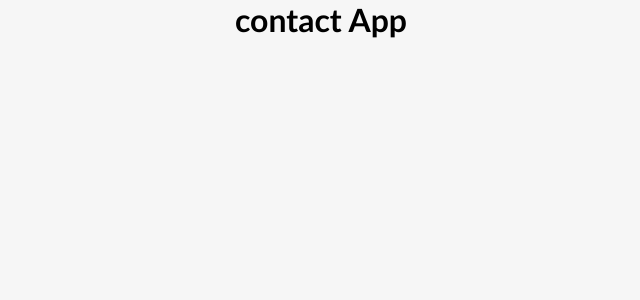
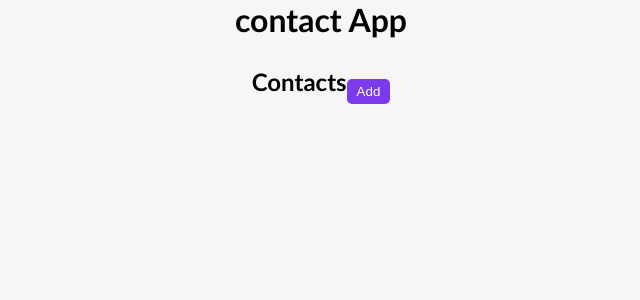
Before and after one commit to BabakMovahhedi/contact-app, a React (Create React App) app: page / in a window 1280 px wide. Shown: the top 300 px of the page, without its empty margins (319-959 px from the left). Built offline with nearby package versions, Linux system fonts and the light colour scheme.

Commit message:
routes add

```diff
--- a/package.json
+++ b/package.json
@@ -6,6 +6,7 @@
     "@testing-library/jest-dom": "^5.16.4",
     "@testing-library/react": "^13.2.0",
     "@testing-library/user-event": "^13.5.0",
+    "axios": "^0.27.2",
     "react": "^18.1.0",
     "react-dom": "^18.1.0",
     "react-router-dom": "^6.3.0",
--- a/src/App.js
+++ b/src/App.js
@@ -3,7 +3,9 @@ import { useEffect, useState } from 'react';
 import { Route, Routes } from 'react-router-dom';
 import AddContact from './components/AddContact/AddContact';
 import ContactList from './components/ContactList/ContactList';
+
 import './App.css';
+import DetaileUser from './components/DetaileUser/DetaileUser';
 
 
 function App() {
@@ -24,8 +26,9 @@ function App() {
 
 
 useEffect(()=>{
-  const newContact= JSON.parse(localStorage.getItem("contacts") );
-  if(newContact) setContacts(newContact);
+  // const newContact= JSON.parse(localStorage.getItem("contacts") );
+  // if(newContact) setContacts(newContact);
+
 },[]);
 
 useEffect(()=>{
@@ -38,7 +41,7 @@ useEffect(()=>{
     <div className="App">
     <h1>contact App</h1>
     <Routes>
-
+      <Route path='/user/:id' element={<DetaileUser/>} />
       <Route path='/add' element={ <AddContact  AddContactHandler={AddContactHandler}  /> } />
       <Route path='/' element={ <ContactList contacts={contacts} onDelete={onDelete}/>} />
 
--- a/src/components/AddContact/AddContact.js
+++ b/src/components/AddContact/AddContact.js
@@ -1,17 +1,18 @@
 import { useState } from "react";
-
+import {useNavigate} from 'react-router-dom';
 import './AddContact.css';
 const AddContact = ({AddContactHandler}) => {
     const[contact,setContact]=useState({name:'', email:'' });
-
     const changeHandler= (e)=>{
         setContact({...contact,[e.target.name]:e.target.value});
     };
+    const navigate= useNavigate();
 
     const submitform=(e)=>{
         e.preventDefault();
         AddContactHandler(contact);
         setContact({name:'',email:''});
+       navigate('/');
 
     };
 
--- a/src/components/ContactList/ContactList.css
+++ b/src/components/ContactList/ContactList.css
@@ -3,6 +3,29 @@
     flex-direction: column;
     align-items: center;
 
+}
+.listwraper{
+
+display: flex;
+justify-content: center;
+
+}
+.listHeader{
+    display: flex;
+    justify-content: space-between;
+    width: 100%;
+    align-items: center;
+    margin-top: 20px;
+}
+.contactlist button {
+    cursor: pointer;
+    border: none;
+    outline: none;
+    margin-top: 20px;
+    padding: 5px 10px;
+    background-color: #7c3aed;
+    color: #fff;
+    border-radius: 5px;
 }
 
 .item{
--- a/src/components/ContactList/ContactList.js
+++ b/src/components/ContactList/ContactList.js
@@ -1,20 +1,27 @@
 import './ContactList.css';
-
+import { Link } from 'react-router-dom';
+import Contacts from '../Contacts/Contacts';
 
 const ContactList = ({contacts,onDelete}) => {
     return (
-       <div className="contactlist">
+        <section className='listwraper'>
+
+            <div className="contactlist">
+           <div className='listHeader'>
+           <h2>Contacts</h2>
+           <Link to='/add' >
+           <button>Add</button>
+           </Link>
+           </div>
            {contacts.map((contact)=>{
                return(
-                <div key={contact.id} className='item'>
-                <p>name:{contact.name} </p>
-                <p>email:{contact.email} </p>
-                <button onClick={()=> onDelete(contact.id)}>delete</button>
-               </div>
+                <Contacts contact={contact} onDelete={onDelete} />
                )
            } )}
        </div>
-     );
+
+        </section>
+            );
 }
 
 export default ContactList;
--- /dev/null
+++ b/src/components/Contacts/Contacts.js
@@ -0,0 +1,21 @@
+import { useEffect } from 'react';
+import {Link,useNavigate} from 'react-router-dom';
+
+
+const Contacts = ({contact,onDelete}) => {
+
+    const{name,email,id}=contact;
+    return (
+    <div key={id} className='item'>
+    <Link to={`user/${id}`} state={contact} >
+    <div className='user' >
+    <p>name:{name} </p>
+    <p>email:{email} </p>
+    </div>
+    </Link>
+
+    <button onClick={()=> onDelete(id)}>delete</button>
+   </div> );
+}
+
+export default Contacts;
--- /dev/null
+++ b/src/components/DetaileUser/DetaileUser.js
@@ -0,0 +1,15 @@
+import { useLocation,Link } from "react-router-dom";
+
+const DetaileUser = () => {
+    const location=useLocation();
+
+    return (
+        <div>
+            <p>Name:{location.state.name} </p>
+            <p>Email:{location.state.email} </p>
+            <Link to='/'>go to contact list</Link>
+        </div>
+     );
+}
+
+export default DetaileUser;
```
Also changed, not shown: 1 other file (tests, documents, lock files or other folders).
